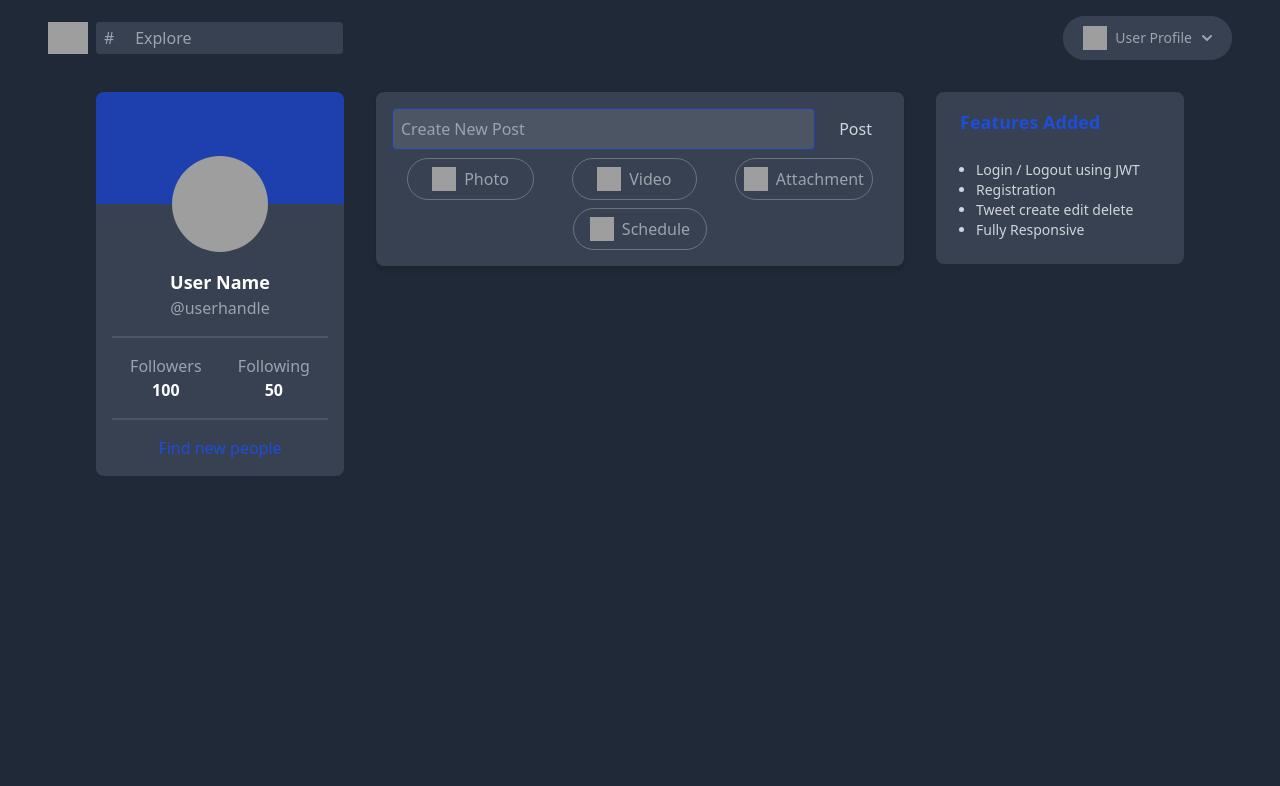
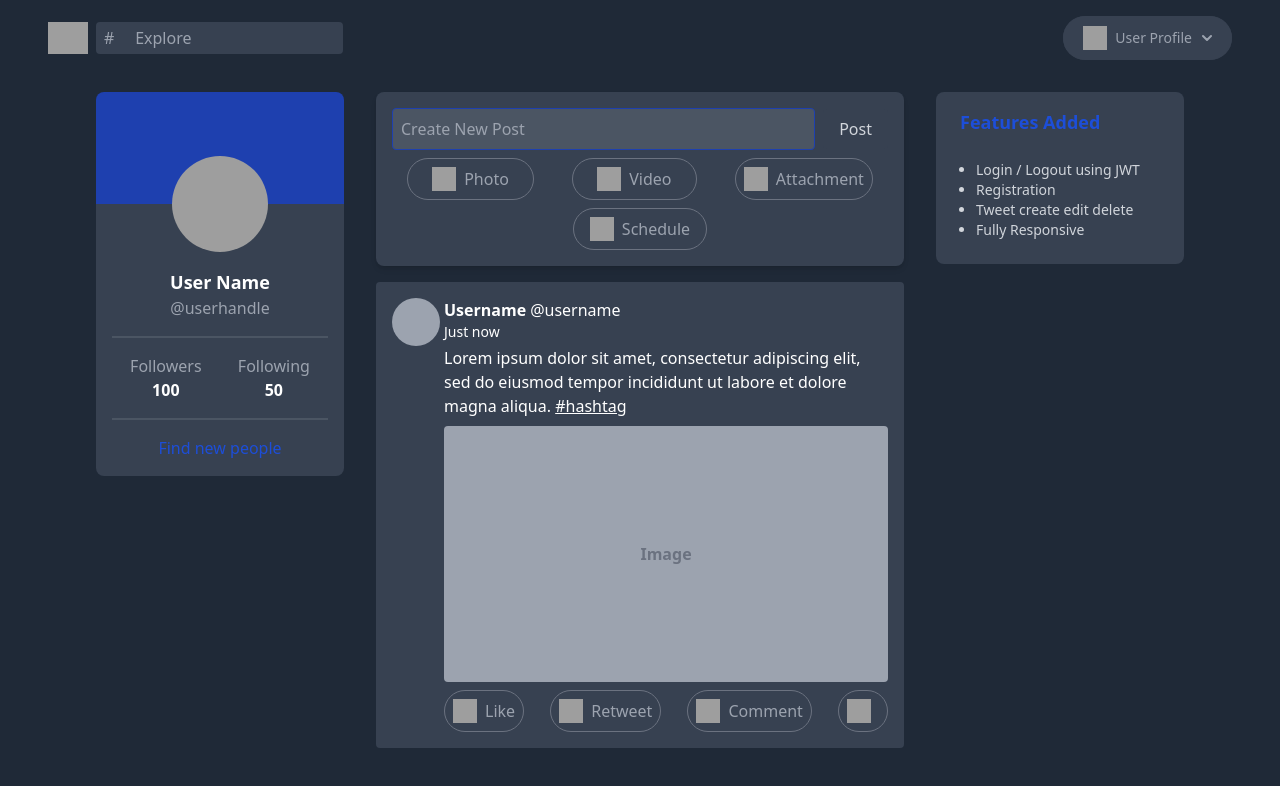
Before and after one commit to CharandeepSingh01/TwitterClonePro, a React (Vite) app: page / in a window 1280 px wide. Shown: the top 786 px of the page. Built offline with nearby package versions, Linux system fonts and the light colour scheme; grey boxes are pictures that could not be loaded.

Commit message:
updated frontend

```diff
--- a/src/App.jsx
+++ b/src/App.jsx
@@ -2,6 +2,7 @@ import React from 'react';
 import Sidebar from './components/Sidebar';
 import Widget from './components/Widget';
 import Post from './components/Post';
+import Postlist from './components/Postlist';
 
 
 const TwitterClone = () => {
@@ -43,7 +44,10 @@ const TwitterClone = () => {
 
         {/* Feed */}
         <div className="bg-gray-800 p-4 flex-grow">
-          <Post />
+          <Post /><div>
+          {/* <Postlist /> */}
+          </div>
+          <Postlist />
         </div>
 
         {/* Widgets */}
--- /dev/null
+++ b/src/components/Postlist.jsx
@@ -0,0 +1,29 @@
+import React from 'react'
+
+const Postlist = () => {
+  return (
+    <div class="flex w-full p-4 bg-gray-700 rounded">
+    <span class="flex-shrink-0 w-12 h-12 bg-gray-400 rounded-full"></span>
+    <div class="flex flex-col flex-grow lg:ml-1">
+        <div class="flex">
+            <span class="font-semibold">Username</span>
+            <span class="ml-1">@username</span>
+
+        </div>
+        <span class=" text-sm">Just now</span>
+        <p class="mt-1">Lorem ipsum dolor sit amet, consectetur adipiscing elit, sed do eiusmod tempor incididunt ut labore et dolore magna aliqua. <a class="underline" href="#">#hashtag</a></p>
+        <div class="flex items-center justify-center h-64 mt-2 bg-gray-400 rounded">
+            <span class="font-semibold text-gray-500 rounded">Image</span>
+        </div>
+        <div className="flex flex-wrap gap-2 justify-between text-center mt-2">
+        <button className="bg-gray-700 text-gray-400 border border-gray-500 px-2 py-2 rounded-full flex flex-row"><img src="https://icones.pro/wp-content/uploads/2021/06/icone-d-image-vert.png" className="h-6 w-6 mr-2" alt=""></img>Like</button>
+        <button className="bg-gray-700 text-gray-400 border border-gray-500 px-2 py-2 rounded-full  flex flex-row"><img src="https://johnfergusonsmart.com/wp-content/uploads/2018/12/play-button-png-play-video-button-png-321.png" className="h-6 w-6 mr-2 " alt=""></img>Retweet</button>
+        <button className="bg-gray-700 text-gray-400 border border-gray-500 px-2 py-2 rounded-full  flex flex-row"><img src="https://www.freeiconspng.com/thumbs/upload-icon/upload-icon-31.png" className="h-6 w-6 mr-2" alt=""></img>Comment</button>
+        <button className="bg-gray-700 text-gray-400 border border-gray-500 px-2 py-2 rounded-full  flex flex-row"><img src="https://cdn-icons-png.flaticon.com/512/243/243925.png" className="h-6 w-6 mr-2" alt=""></img></button>
+      </div>
+    </div>
+</div>
+  )
+}
+
+export default Postlist
```
